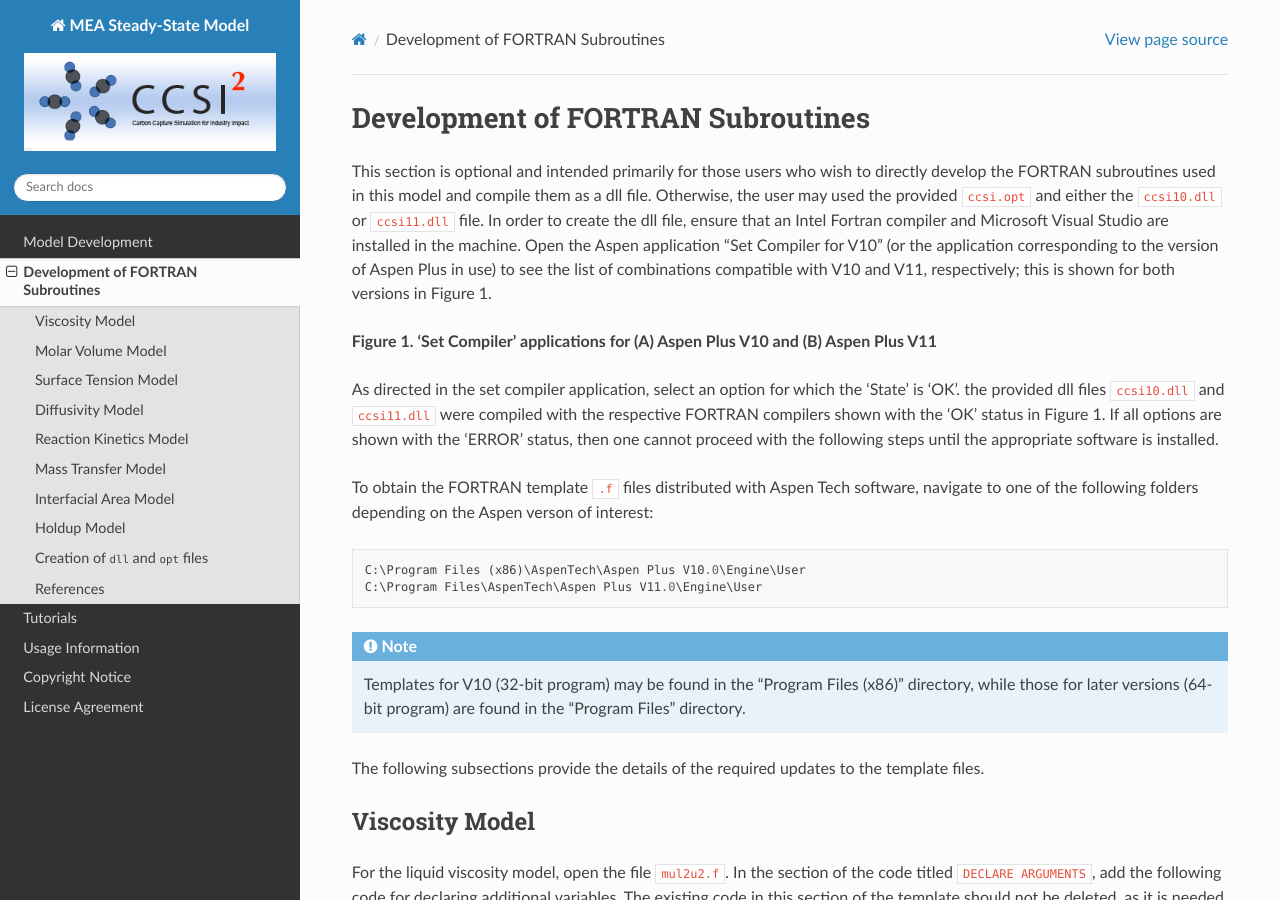
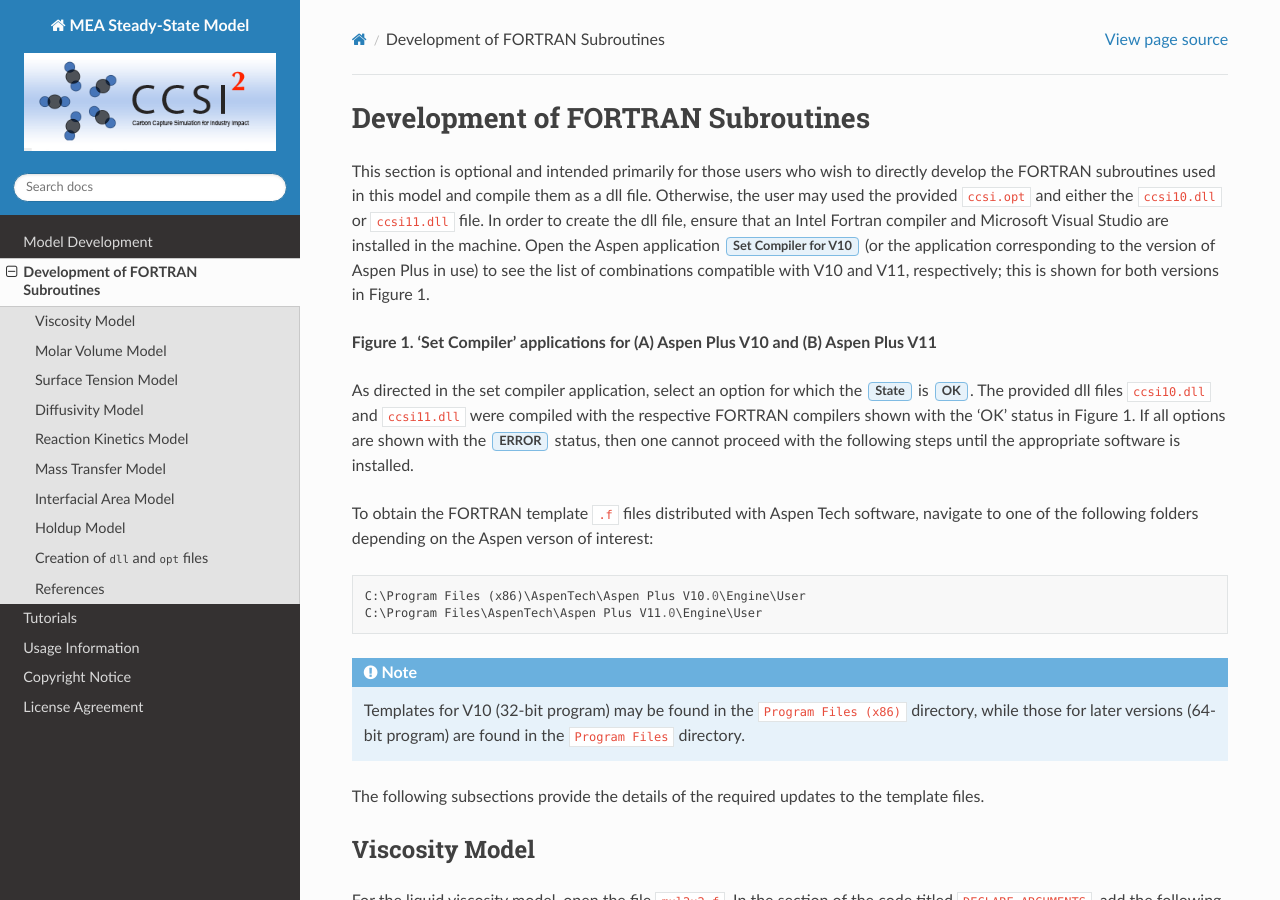
Before and after one commit to CCSI-Toolset/MEA_ssm, a Sphinx documentation site: the page built from docs/source/fortran_subroutines.rst, in a window 1280 px wide and 900 px high. Built offline with Sphinx 7.4.7 and the Read the Docs theme 2.0.0, drawn with Linux system fonts in a browser that asks for light colours; part of the change alters nothing that is shown; some of the changed text lies outside the part shown.

```diff
--- a/docs/source/fortran_subroutines.rst
+++ b/docs/source/fortran_subroutines.rst
@@ -3,14 +3,14 @@ Development of FORTRAN Subroutines
 
 This section is optional and intended primarily for those users who wish to directly develop the FORTRAN subroutines used in this model and compile them as a dll file. Otherwise,
 the user may used the provided :file:`ccsi.opt` and either the :file:`ccsi10.dll` or :file:`ccsi11.dll` file. In order to create the dll file, ensure that an Intel Fortran compiler
-and Microsoft Visual Studio are installed in the machine. Open the Aspen application "Set Compiler for V10" (or the application corresponding to the version of
+and Microsoft Visual Studio are installed in the machine. Open the Aspen application :guilabel:`Set Compiler for V10` (or the application corresponding to the version of
 Aspen Plus in use) to see the list of combinations compatible with V10 and V11, respectively; this is shown for both versions in Figure 1.
 
 **Figure 1. 'Set Compiler' applications for (A) Aspen Plus V10 and (B) Aspen Plus V11**
 
-As directed in the set compiler application, select an option for which the 'State' is 'OK'. the provided dll files :file:`ccsi10.dll` and :file:`ccsi11.dll` were compiled with the respective
-FORTRAN compilers shown with the 'OK' status in Figure 1. If all options are shown with the 'ERROR' status, then one cannot proceed with the following steps until the appropriate software
-is installed.
+As directed in the set compiler application, select an option for which the :guilabel:`State` is :guilabel:`OK`.
+The provided dll files :file:`ccsi10.dll` and :file:`ccsi11.dll` were compiled with the respective FORTRAN compilers shown with the 'OK' status in Figure 1.
+If all options are shown with the :guilabel:`ERROR` status, then one cannot proceed with the following steps until the appropriate software is installed.
 
 To obtain the FORTRAN template ``.f`` files distributed with Aspen Tech software, navigate to one of the following folders depending on the Aspen verson of interest:
 
@@ -20,7 +20,7 @@ To obtain the FORTRAN template ``.f`` files distributed with Aspen Tech software
    C:\Program Files\AspenTech\Aspen Plus V11.0\Engine\User
 
 .. note::
-     Templates for V10 (32-bit program) may be found in the "Program Files (x86)" directory, while those for later versions (64-bit program) are found in the "Program Files" directory.
+     Templates for V10 (32-bit program) may be found in the :file:`Program Files (x86)` directory, while those for later versions (64-bit program) are found in the :file:`Program Files` directory.
 
 The following subsections provide the details of the required updates to the template files.
 
@@ -181,7 +181,7 @@ and replacing this code with:
    as the chosen mass transfer correlation. For this example, the interfacial area correlation associated with the selection "Billet and Schultes (1993)" was used in calculating interfacial area passed
    on to the mass transfer correlation despite the selection of "User" as the choice for interfacial area method. To fix this problem, the "User" method is used for both mass transfer coefficient and
    interfacial area methods in the new version of the CCSI Steady State MEA Model. The code for liquid and gas-phase mass transfer coefficients in the user subroutine is based on the equations given in
-   Billet and Schultes, [Billet1993]_ in order to ensure consistency with the original model.
+   Billet and Schultes, [1]_ in order to ensure consistency with the original model.
 
 Interfacial Area Model
 ----------------------
@@ -251,4 +251,4 @@ For users who choose not to create the :file:`dll` file, a version is provided w
 References
 ----------
 
-.. [Billet1993] Billet, R., Schultes, M., Predicting mass transfer in packed columns. Chem Eng Technol 1993, 16, 1-9.
+.. [1] Billet, R., Schultes, M., Predicting mass transfer in packed columns. Chem Eng Technol 1993, 16, 1-9.
```
